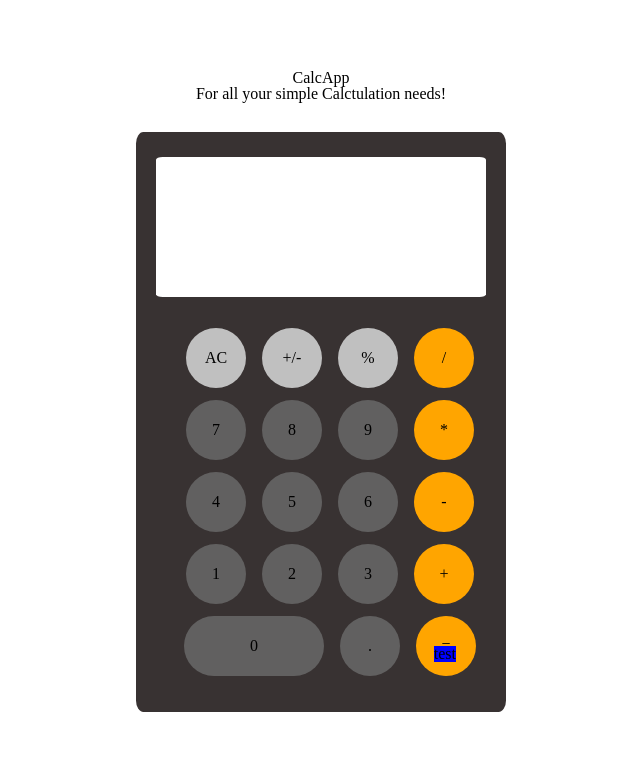
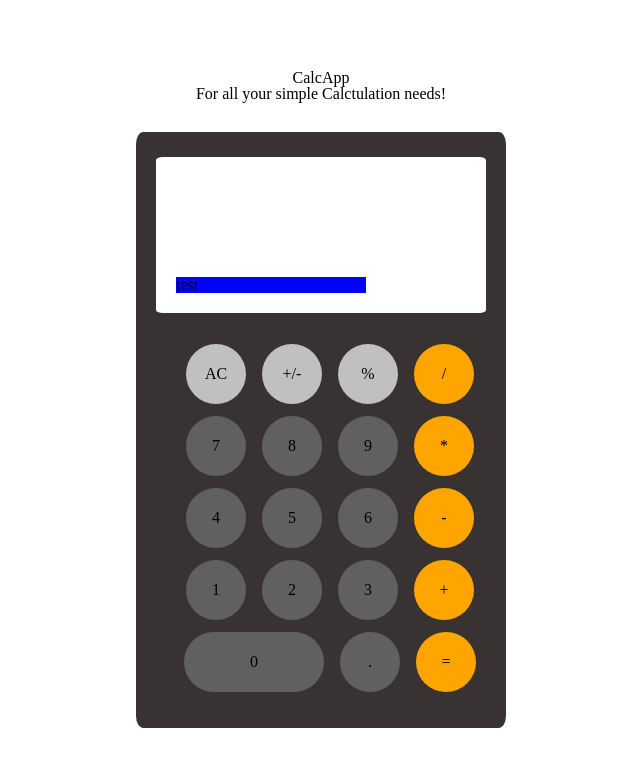
Before and after one commit to enticingcode/enticingcode.github.io, a plain HTML site: page test.html in a window 1280 px wide. Shown: the whole page, without its empty margins (319-959 px from the left). Drawn offline with Linux system fonts and the light colour scheme.

Commit message:
figured out position

```diff
--- a/style.css
+++ b/style.css
@@ -126,10 +126,7 @@ h1,p{
     background-color: white;
     margin: 15px 10px;
     padding: 70px;
-    background-color: white;
     border-radius: 2%;
-    height:
-
 }
 
 .row {
@@ -142,7 +139,7 @@ h1,p{
 
 #result {
     background-color: blue;
-    position: absolute;
+    position: relative;
     right: 50px;
-    bottom: 50px;
+    top: 50px;
 }
```
Also changed, not shown: test.html (+1 -1 lines).
